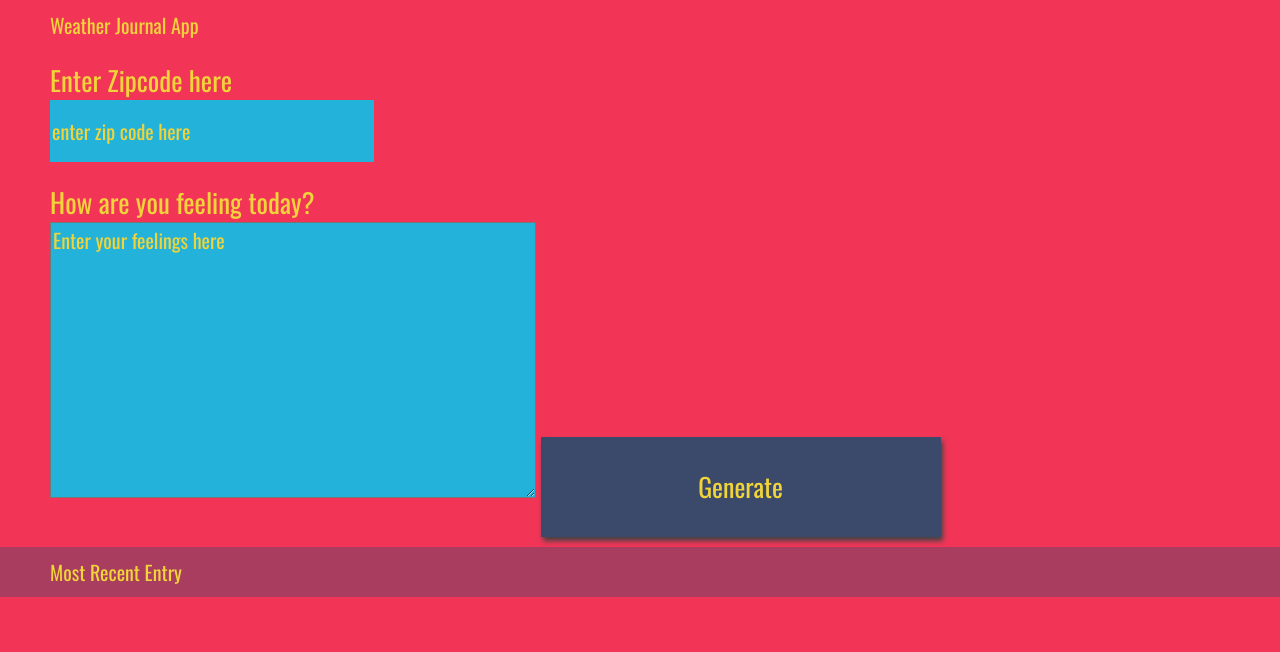
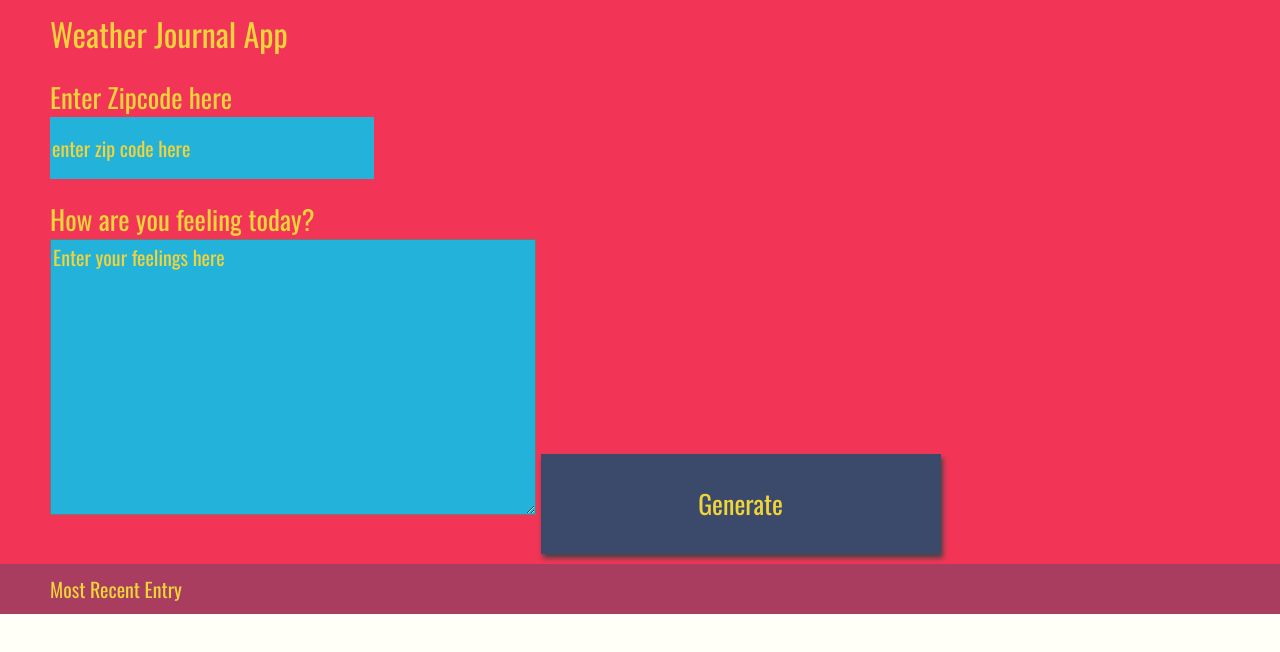
Before and after one commit to amribrahim1/Weather-Journal-App, a website: page website/index.html in a window 1280 px wide. Drawn offline with nearby package versions, Linux system fonts and the light colour scheme; a web font is replaced by a local one.

Commit message:
Update style.css

```diff
--- a/website/style.css
+++ b/website/style.css
@@ -6,7 +6,7 @@ html, body{
 }
 
 #app{
-    height:120vh;
+    height:100%;
     background: #f23557;
     color: #f0d43a;
     justify-content: center;
@@ -39,7 +39,7 @@ html, body{
 }
 
 .headline {
-
+    font-size: xx-large;
 }
 .title{
 
@@ -107,3 +107,7 @@ button:focus {
     font-family: 'Oswald', sans-serif;
 
 }
+
+P {
+    padding: 0px 50px;
+}
```
